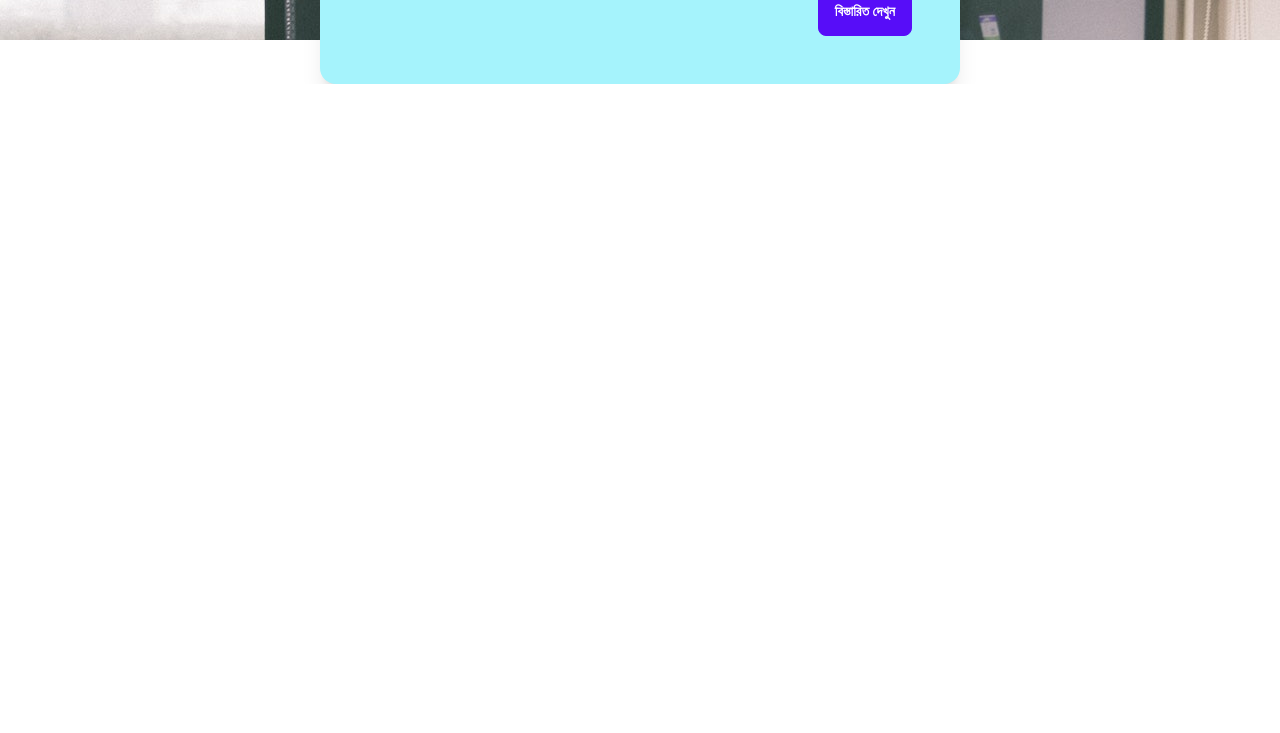
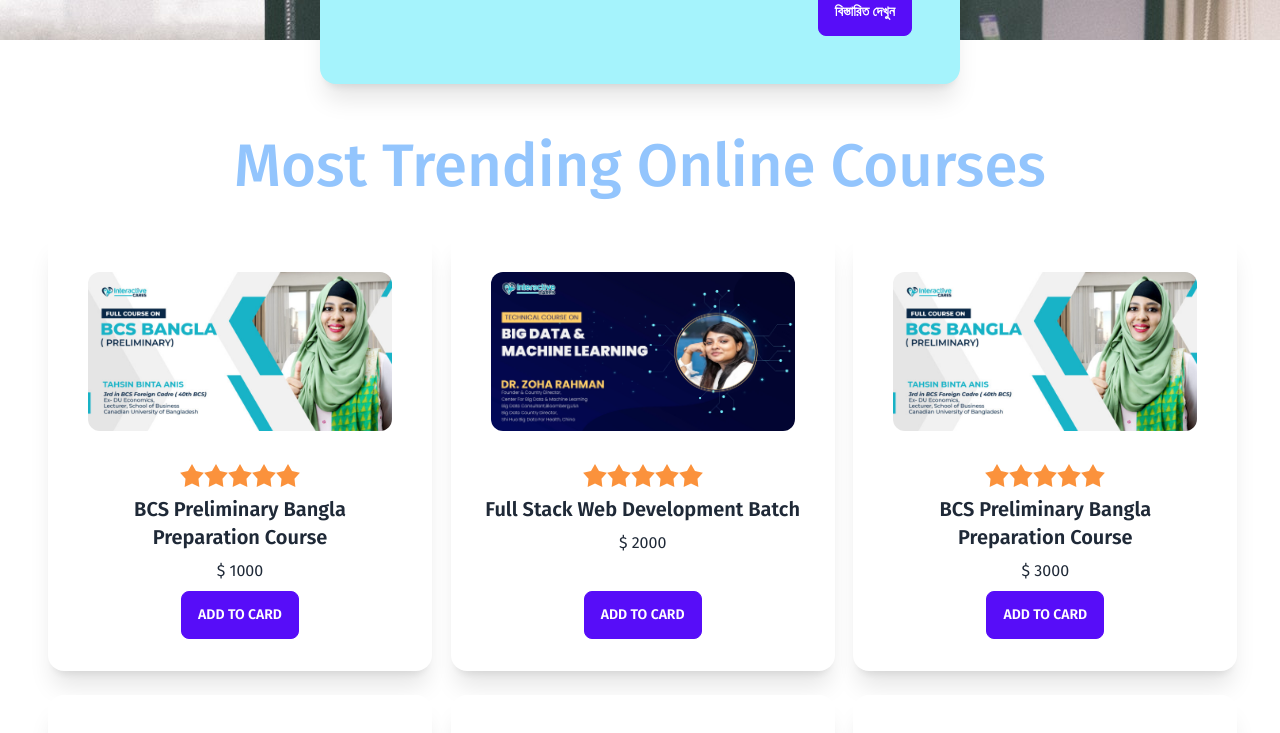
Before and after one commit to rakibulhasan933/incrative-care-assinment, a React (Create React App) app: page / in a window 1280 px wide. Shown: the part 1740-2473 px from the top of the page. Before the commit the page ends 1824 px from the top, so only its background shows below. Built offline with nearby package versions, Linux system fonts and the light colour scheme.

Commit message:
[ADD] services

```diff
--- a/src/App.js
+++ b/src/App.js
@@ -2,6 +2,7 @@ import CatagoryCarsoul from "./components/CatagoryCarsoul";
 import DevelopmentCard from "./components/DevelopmentCard";
 import Header from "./components/Header";
 import Navbar from "./components/Navbar";
+import Services from "./components/Services";
 
 
 function App() {
@@ -11,6 +12,7 @@ function App() {
       <Header />
       <CatagoryCarsoul />
       <DevelopmentCard />
+      <Services />
     </div>
   );
 }
--- /dev/null
+++ b/src/components/ServiceCard.js
@@ -0,0 +1,27 @@
+import React from 'react';
+
+const ServiceCard = ({ item }) => {
+	return (
+		<div className="shadow-xl card w-96 bg-base-100">
+			<figure className="px-10 pt-10">
+				<img src={item.img} alt="Shoes" className="rounded-xl" />
+			</figure>
+			<div className="items-center text-center card-body">
+				<div className="rating">
+					<input type="radio" name="rating-2" className="bg-orange-400 mask mask-star-2" />
+					<input type="radio" name="rating-2" className="bg-orange-400 mask mask-star-2" checked />
+					<input type="radio" name="rating-2" className="bg-orange-400 mask mask-star-2" />
+					<input type="radio" name="rating-2" className="bg-orange-400 mask mask-star-2" />
+					<input type="radio" name="rating-2" className="bg-orange-400 mask mask-star-2" />
+				</div>
+				<h2 className="card-title">{item.name} </h2>
+				<p>$ {item.price}</p>
+				<div className="card-actions">
+					<button className="btn btn-primary">ADD TO CARD</button>
+				</div>
+			</div>
+		</div>
+	);
+};
+
+export default ServiceCard;
--- /dev/null
+++ b/src/components/Services.js
@@ -0,0 +1,95 @@
+import React from 'react';
+import photo1 from '../img/aug-14-COVER-768x402.jpg';
+import photo2 from '../img/Big-Data-scaled.jpg';
+import ServiceCard from './ServiceCard';
+
+const itemLearning = [
+	{
+		_id: 1,
+		name: "BCS Preliminary Bangla Preparation Course",
+		price: 1000,
+		img: photo1
+	},
+	{
+		_id: 2,
+		name: "Full Stack Web Development Batch",
+		price: 2000,
+		img: photo2
+	},
+	{
+		_id: 3,
+		name: "BCS Preliminary Bangla Preparation Course",
+		price: 3000,
+		img: photo1
+	},
+	{
+		_id: 4,
+		name: "Full Stack Web Development Batch",
+		price: 4000,
+		img: photo2
+	},
+	{
+		_id: 5,
+		name: "BCS Preliminary Bangla Preparation Course",
+		price: 1500,
+		img: photo1
+	},
+	{
+		_id: 6,
+		name: "Full Stack Web Development Batch",
+		price: 1400,
+		img: photo2
+	}, {
+		_id: 7,
+		name: "BCS Preliminary Bangla Preparation Course",
+		price: 1200,
+		img: photo1
+	},
+	{
+		_id: 8,
+		name: "Full Stack Web Development Batch",
+		price: 900,
+		img: photo2
+	},
+	{
+		_id: 9,
+		name: "BCS Preliminary Bangla Preparation Course",
+		price: 800,
+		img: photo1
+	},
+	{
+		_id: 10,
+		name: "Full Stack Web Development Batch",
+		price: 1100,
+		img: photo2
+	},
+	{
+		_id: 11,
+		name: "BCS Preliminary Bangla Preparation Course",
+		price: 1000,
+		img: photo1
+	},
+	{
+		_id: 12,
+		name: "Full Stack Web Development Batch",
+		price: 1000,
+		img: photo2
+	}
+];
+
+const Services = () => {
+	return (
+		<div className="pt-24 mx-12">
+			<h2 className='text-6xl font-medium text-center text-blue-300'>Most Trending Online Courses</h2>
+			<div className='py-9'>
+				<div className="grid grid-cols-1 gap-6 text-center md:grid-cols-2 lg:grid-cols-3">
+					{
+						itemLearning && itemLearning.map((item) => <ServiceCard key={item._id} item={item} />)
+					}
+				</div>
+			</div>
+		</div>
+	);
+};
+
+export default Services;
```
Also changed, not shown: src/img/Big-Data-scaled.jpg (added), src/img/aug-14-COVER-768x402.jpg (added).
